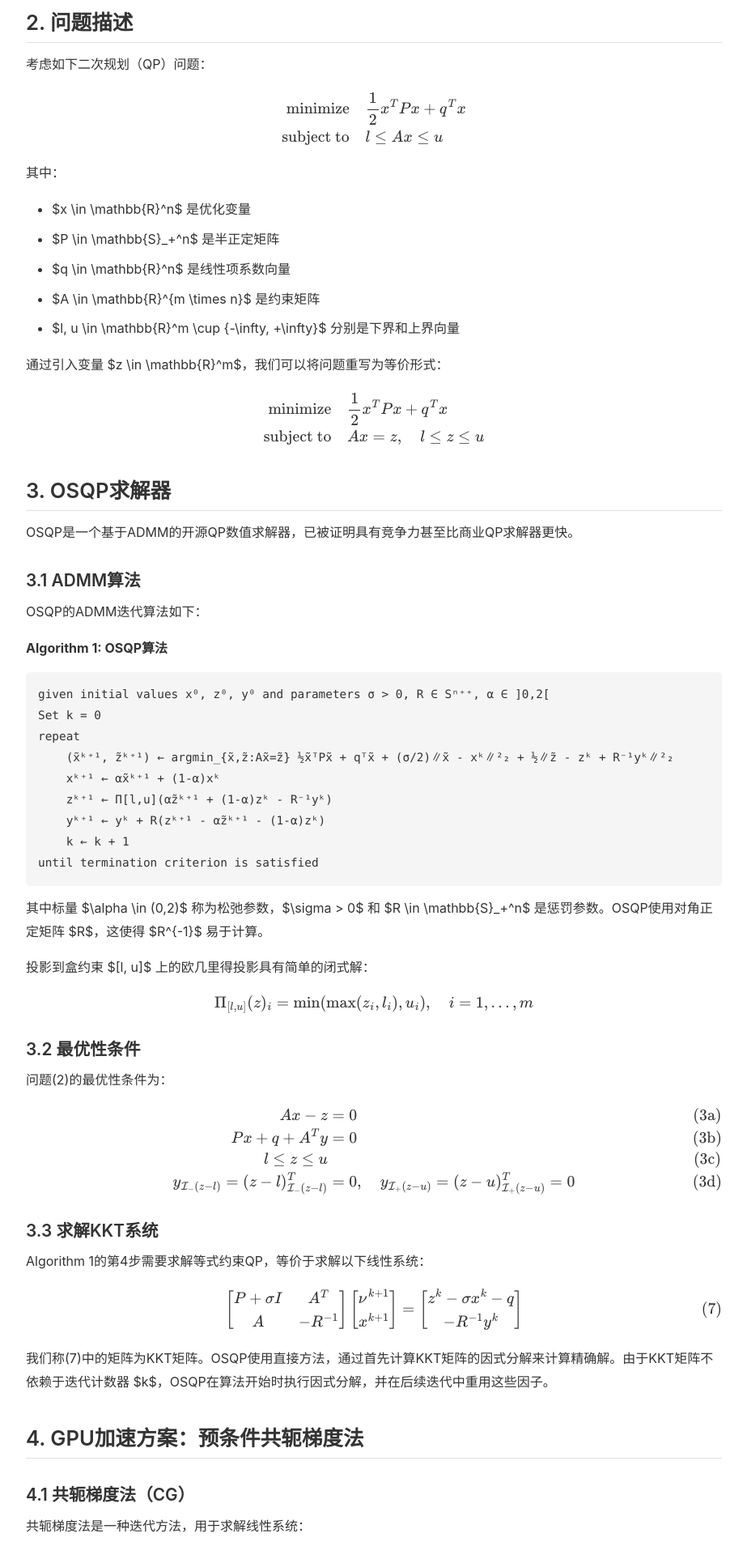
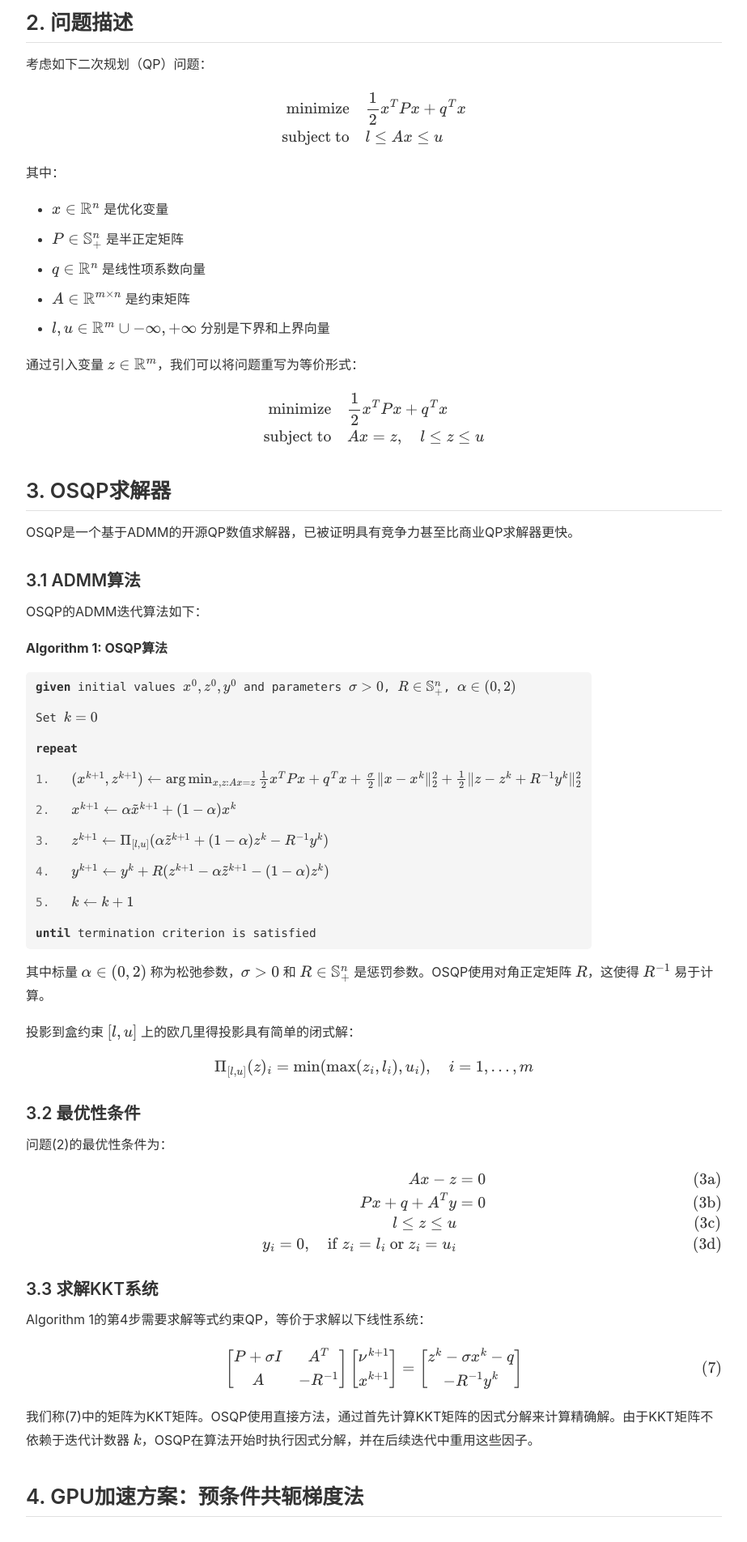
Before and after one commit to Zhang-chengqi/My_Homepage, a Jekyll site: the page built from _posts/2026-05-10-gpu-accelerated-admm-osqp.md, in a window 1280 px wide. Shown: the part 729-2633 px from the top of the page at 81% size, without its empty margins (178-1101 px from the left). Built offline with Jekyll 4.4.1, drawn with Linux system fonts in a browser that asks for light colours; formulas are drawn with MathJax 3; some of the changed text lies outside the part shown.

Commit message:
Update MathJax to v3, fix all formulas, add algorithm table styles, remove description

````diff
--- a/_layouts/default.html
+++ b/_layouts/default.html
@@ -5,7 +5,31 @@
     <meta name="viewport" content="width=device-width, initial-scale=1.0">
     <title>{{ page.title | default: site.title }}</title>
     <link rel="stylesheet" href="/assets/css/style.css">
-    <script src="https://cdnjs.cloudflare.com/ajax/libs/mathjax/2.7.7/MathJax.js?config=TeX-MML-AM_CHTML"></script>
+    <script>
+    window.MathJax = {
+        tex: {
+            inlineMath: [['$', '$'], ['\\(', '\\)']],
+            displayMath: [['$$', '$$'], ['\\[', '\\]']],
+            processEscapes: true,
+            packages: {'[+]': ['ams', 'configmacros', 'noundefine']}
+        },
+        options: {
+            ignoreHtmlClass: 'tex2jax_ignore'
+        },
+        svg: {
+            fontCache: 'global'
+        },
+        startup: {
+            ready: () => {
+                MathJax.startup.defaultReady();
+                MathJax.startup.promise.then(() => {
+                    console.log('MathJax loaded successfully');
+                });
+            }
+        }
+    };
+    </script>
+    <script src="https://cdn.jsdelivr.net/npm/mathjax@3/es5/tex-mml-chtml.js" async></script>
 </head>
 <body id="top">
     <header class="site-header">
--- a/_posts/2026-05-10-gpu-accelerated-admm-osqp.md
+++ b/_posts/2026-05-10-gpu-accelerated-admm-osqp.md
@@ -24,12 +23,10 @@ categories:
 
 考虑如下二次规划（QP）问题：
 
-$$
-\begin{align}
-\text{minimize} \quad & \frac{1}{2}x^TPx + q^Tx \\
+$$\begin{align}
+\text{minimize} \quad & \frac{1}{2}x^T P x + q^T x \\
 \text{subject to} \quad & l \leq Ax \leq u
-\end{align}
-$$
+\end{align}$$
 
 其中：
 - $x \in \mathbb{R}^n$ 是优化变量
@@ -40,12 +37,10 @@ $$
 
 通过引入变量 $z \in \mathbb{R}^m$，我们可以将问题重写为等价形式：
 
-$$
-\begin{align}
-\text{minimize} \quad & \frac{1}{2}x^TPx + q^Tx \\
+$$\begin{align}
+\text{minimize} \quad & \frac{1}{2}x^T P x + q^T x \\
 \text{subject to} \quad & Ax = z, \quad l \leq z \leq u
-\end{align}
-$$
+\end{align}$$
 
 ## 3. OSQP求解器
 
@@ -57,46 +52,40 @@ OSQP的ADMM迭代算法如下：
 
 **Algorithm 1: OSQP算法**
 
-```
-given initial values x⁰, z⁰, y⁰ and parameters σ > 0, R ∈ Sⁿ⁺⁺, α ∈ ]0,2[
-Set k = 0
-repeat
-    (x̃ᵏ⁺¹, z̃ᵏ⁺¹) ← argmin_{x̃,z̃:Ax̃=z̃} ½x̃ᵀPx̃ + qᵀx̃ + (σ/2)∥x̃ - xᵏ∥²₂ + ½∥z̃ - zᵏ + R⁻¹yᵏ∥²₂
-    xᵏ⁺¹ ← αx̃ᵏ⁺¹ + (1-α)xᵏ
-    zᵏ⁺¹ ← Π[l,u](αz̃ᵏ⁺¹ + (1-α)zᵏ - R⁻¹yᵏ)
-    yᵏ⁺¹ ← yᵏ + R(zᵏ⁺¹ - αz̃ᵏ⁺¹ - (1-α)zᵏ)
-    k ← k + 1
-until termination criterion is satisfied
-```
+<table class="algorithm">
+<tr><td colspan="2"><strong>given</strong> initial values $x^0, z^0, y^0$ and parameters $\sigma > 0$, $R \in \mathbb{S}_+^n$, $\alpha \in (0,2)$</td></tr>
+<tr><td colspan="2">Set $k = 0$</td></tr>
+<tr><td colspan="2"><strong>repeat</strong></td></tr>
+<tr><td class="indent">1.</td><td>$(x^{k+1}, z^{k+1}) \leftarrow \arg\min_{x,z:Ax=z} \frac{1}{2}x^T P x + q^T x + \frac{\sigma}{2}\|x - x^k\|_2^2 + \frac{1}{2}\|z - z^k + R^{-1}y^k\|_2^2$</td></tr>
+<tr><td class="indent">2.</td><td>$x^{k+1} \leftarrow \alpha \tilde{x}^{k+1} + (1-\alpha)x^k$</td></tr>
+<tr><td class="indent">3.</td><td>$z^{k+1} \leftarrow \Pi_{[l,u]}(\alpha \tilde{z}^{k+1} + (1-\alpha)z^k - R^{-1}y^k)$</td></tr>
+<tr><td class="indent">4.</td><td>$y^{k+1} \leftarrow y^k + R(z^{k+1} - \alpha \tilde{z}^{k+1} - (1-\alpha)z^k)$</td></tr>
+<tr><td class="indent">5.</td><td>$k \leftarrow k + 1$</td></tr>
+<tr><td colspan="2"><strong>until</strong> termination criterion is satisfied</td></tr>
+</table>
 
 其中标量 $\alpha \in (0,2)$ 称为松弛参数，$\sigma > 0$ 和 $R \in \mathbb{S}_+^n$ 是惩罚参数。OSQP使用对角正定矩阵 $R$，这使得 $R^{-1}$ 易于计算。
 
 投影到盒约束 $[l, u]$ 上的欧几里得投影具有简单的闭式解：
 
-$$
-\Pi_{[l,u]}(z)_i = \min(\max(z_i, l_i), u_i), \quad i = 1, \ldots, m
-$$
+$$\Pi_{[l,u]}(z)_i = \min(\max(z_i, l_i), u_i), \quad i = 1, \ldots, m$$
 
 ### 3.2 最优性条件
 
 问题(2)的最优性条件为：
 
-$$
-\begin{align}
+$$\begin{align}
 Ax - z &= 0 \tag{3a} \\
 Px + q + A^T y &= 0 \tag{3b} \\
 l \leq z \leq u \tag{3c} \\
-y_{\mathcal{I}_-(z-l)} = (z-l)_{\mathcal{I}_-(z-l)}^T &= 0, \quad y_{\mathcal{I}_+(z-u)} = (z-u)_{\mathcal{I}_+(z-u)}^T = 0 \tag{3d}
-\end{align}
-$$
+y_i = 0, \quad \text{if } z_i = l_i \text{ or } z_i = u_i \tag{3d}
+\end{align}$$
 
 ### 3.3 求解KKT系统
 
 Algorithm 1的第4步需要求解等式约束QP，等价于求解以下线性系统：
 
-$$
-\begin{bmatrix} P + \sigma I & A^T \\ A & -R^{-1} \end{bmatrix} \begin{bmatrix} \nu^{k+1} \\ x^{k+1} \end{bmatrix} = \begin{bmatrix} z^k - \sigma x^k - q \\ -R^{-1}y^k \end{bmatrix} \tag{7}
-$$
+$$\begin{bmatrix} P + \sigma I & A^T \\ A & -R^{-1} \end{bmatrix} \begin{bmatrix} \nu^{k+1} \\ x^{k+1} \end{bmatrix} = \begin{bmatrix} z^k - \sigma x^k - q \\ -R^{-1}y^k \end{bmatrix} \tag{7}$$
 
 我们称(7)中的矩阵为KKT矩阵。OSQP使用直接方法，通过首先计算KKT矩阵的因式分解来计算精确解。由于KKT矩阵不依赖于迭代计数器 $k$，OSQP在算法开始时执行因式分解，并在后续迭代中重用这些因子。
 
@@ -106,87 +95,69 @@ $$
 
 共轭梯度法是一种迭代方法，用于求解线性系统：
 
-$$
-Kx = b \tag{10}
-$$
+$$Kx = b \tag{10}$$
 
 其中 $K \in \mathbb{S}_+^n$ 是对称正定矩阵。该方法最多在 $n$ 次迭代内计算出线性系统的解。
 
 求解(10)等价于求解以下无约束优化问题：
 
-$$
-\text{minimize} \quad f(x) := \frac{1}{2}x^T Kx - b^T x
-$$
+$$\text{minimize} \quad f(x) := \frac{1}{2}x^T Kx - b^T x$$
 
 ### 4.1.1 共轭方向
 
 一组非零向量 $\{p_0, \ldots, p_{n-1}\}$ 称为关于 $K$ 共轭的，如果：
 
-$$
-p_i^T K p_j = 0, \quad \forall i \neq j
-$$
+$$p_i^T K p_j = 0, \quad \forall i \neq j$$
 
 沿共轭方向 $p_k$ 进行逐次最小化：
 
-$$
-\alpha_k = \arg\min_{\alpha} f(x_k + \alpha p_k) \tag{11a}
-$$
+$$\alpha_k = \arg\min_{\alpha} f(x_k + \alpha p_k) \tag{11a}$$
 
 更新解：
 
-$$
-x_{k+1} = x_k + \alpha_k p_k \tag{11b}
-$$
+$$x_{k+1} = x_k + \alpha_k p_k \tag{11b}$$
 
 ### 4.1.2 预条件共轭梯度法（PCG）
 
 **Algorithm 3: PCG方法**
 
-```
-Require: initial value x⁰, preconditioner M
-1: r⁰ ← Kx⁰ - b, y⁰ ← M⁻¹r⁰, p⁰ ← -y⁰
-2: Set k = 0
-3: while ∥rᵏ∥ > ε∥b∥ do
-4:     αᵏ ← -(rᵏ)ᵀyᵏ / (pᵏ)ᵀKpᵏ
-5:     xᵏ⁺¹ ← xᵏ + αᵏpᵏ
-6:     rᵏ⁺¹ ← rᵏ + αᵏKpᵏ
-7:     yᵏ⁺¹ ← M⁻¹rᵏ⁺¹
-8:     βᵏ⁺¹ ← (rᵏ⁺¹)ᵀyᵏ⁺¹ / (rᵏ)ᵀyᵏ
-9:     pᵏ⁺¹ ← -yᵏ⁺¹ + βᵏ⁺¹pᵏ
-10:    k ← k + 1
-11: end while
-```
+<table class="algorithm">
+<tr><td colspan="2"><strong>Require:</strong> initial value $x^0$, preconditioner $M$</td></tr>
+<tr><td class="indent">1.</td><td>$r^0 \leftarrow Kx^0 - b, y^0 \leftarrow M^{-1}r^0, p^0 \leftarrow -y^0$</td></tr>
+<tr><td class="indent">2.</td><td>Set $k = 0$</td></tr>
+<tr><td colspan="2"><strong>while</strong> $\|r^k\| > \varepsilon \|b\|$ <strong>do</strong></td></tr>
+<tr><td class="indent">3.</td><td>$\alpha^k \leftarrow -\frac{(r^k)^T y^k}{(p^k)^T K p^k}$</td></tr>
+<tr><td class="indent">4.</td><td>$x^{k+1} \leftarrow x^k + \alpha^k p^k$</td></tr>
+<tr><td class="indent">5.</td><td>$r^{k+1} \leftarrow r^k + \alpha^k K p^k$</td></tr>
+<tr><td class="indent">6.</td><td>$y^{k+1} \leftarrow M^{-1} r^{k+1}$</td></tr>
+<tr><td class="indent">7.</td><td>$\beta^{k+1} \leftarrow \frac{(r^{k+1})^T y^{k+1}}{(r^k)^T y^k}$</td></tr>
+<tr><td class="indent">8.</td><td>$p^{k+1} \leftarrow -y^{k+1} + \beta^{k+1} p^k$</td></tr>
+<tr><td class="indent">9.</td><td>$k \leftarrow k + 1$</td></tr>
+<tr><td colspan="2"><strong>end while</strong></td></tr>
+</table>
 
 ### 4.2 缩减KKT系统
 
 从(7)中消去 $\nu^{k+1}$，得到缩减KKT系统：
 
-$$
-(P + \sigma I + \rho\bar{I}A^TA)\tilde{x}^{k+1} = \sigma x^k - q + A^T(\rho\bar{z}^k - y^k) \tag{14}
-$$
+$$(P + \sigma I + \bar{\rho} A^T A)\tilde{x}^{k+1} = \sigma x^k - q + A^T(\bar{\rho}z^k - y^k) \tag{14}$$
 
 注意上述系数矩阵不必显式形成。矩阵-向量积：
 
-$$
-r \leftarrow (P + \sigma I + \rho\bar{I}A^TA)x
-$$
+$$r \leftarrow (P + \sigma I + \bar{\rho} A^T A)x$$
 
 可以通过以下方式计算：
 
-$$
-\begin{aligned}
-z &\leftarrow \rho\bar{A}x \\
+$$\begin{aligned}
+z &\leftarrow \bar{\rho} A x \\
 r &\leftarrow Px + \sigma x + A^T z
-\end{aligned}
-$$
+\end{aligned}$$
 
 ### 4.3 预条件子
 
 我们使用Jacobi预条件子，求解 $My = r$ 相当于简单的对角矩阵-向量乘积。Jacobi预条件子对(14)的对角线可计算为：
 
-$$
-\text{diag}(M) = \text{diag}(P) + \sigma \mathbf{1} + \rho\bar{I} \cdot \text{diag}(A^TA)
-$$
+$$\text{diag}(M) = \text{diag}(P) + \sigma \mathbf{1} + \bar{\rho} \cdot \text{diag}(A^T A)$$
 
 ### 4.4 参数更新
 
@@ -196,9 +167,7 @@ cuOSQP每10次迭代更新 $\bar{\rho}$，这有助于减少ADMM迭代总数。
 
 PCG方法的解无需精确完成Algorithm 1的收敛。我们使用基于ADMM残差的自适应终止准则：
 
-$$
-\varepsilon \leftarrow \max\left(\lambda \sqrt{\|r_{\text{prim}}^k\|_\infty \|r_{\text{dual}}^k\|_\infty}, \varepsilon_{\min}\right)
-$$
+$$\varepsilon \leftarrow \max\left(\lambda \sqrt{\|r_{\text{prim}}^k\|_\infty \|r_{\text{dual}}^k\|_\infty}, \varepsilon_{\min}\right)$$
 
 其中 $r_{\text{prim}}^k$ 和 $r_{\text{dual}}^k$ 是缩放后的原始和对偶残差。参数 $\lambda \in (0,1)$ 确保 $\varepsilon$ 始终低于原始和对偶残差的几何均值。
 
@@ -214,9 +183,7 @@ COO格式是最简单的稀疏矩阵格式之一。它存储三个数组：Value
 
 例如，矩阵：
 
-$$
-A = \begin{bmatrix} 1 & 0 & 0 & 0 & 4 \\ 0 & 5 & 1 & 0 & 0 \\ 0 & 2 & 0 & 0 & 1 \\ 7 & 0 & 1 & 0 & 0 \end{bmatrix}
-$$
+$$A = \begin{bmatrix} 1 & 0 & 0 & 0 & 4 \\ 0 & 5 & 1 & 0 & 0 \\ 0 & 2 & 0 & 0 & 1 \\ 7 & 0 & 1 & 0 & 0 \end{bmatrix}$$
 
 的COO表示为：
 
@@ -307,18 +270,6 @@ cuOSQP使用NVIDIA提供的CUDA库：
 - 对于大规模问题实例，cuOSQP显著更快
 - 最大加速比达到270倍（Equality类问题）
 - SVM类问题的加速比为107倍
-
-```
-表：OSQP与cuOSQP性能对比（典型结果）
-
-问题类别    | 最大加速比 | OSQP最大运行时间 | cuOSQP运行时间
-------------|------------|------------------|----------------
-Equality    | 270倍      | 6.5分钟          | 1.4秒
-SVM         | 107倍      | 5.6分钟          | 3.2秒
-Lasso       | 50倍       | 4.2分钟          | 5秒
-Portfolio   | 30倍       | 3分钟            | 6秒
-Control     | 15倍       | 2分钟            | 8秒
-```
 
 ### 6.4 浮点精度影响
 
--- a/assets/css/style.css
+++ b/assets/css/style.css
@@ -320,3 +320,34 @@ th {
         padding: 0 15px;
     }
 }
+
+table.algorithm {
+    width: auto;
+    margin: 1em 0;
+    border-collapse: collapse;
+    font-family: "SF Mono", Monaco, Consolas, monospace;
+    font-size: 0.9em;
+    background: var(--code-bg);
+    border-radius: 5px;
+}
+
+table.algorithm td {
+    border: none;
+    padding: 6px 12px;
+    text-align: left;
+}
+
+table.algorithm td.indent {
+    width: 30px;
+    text-align: right;
+    padding-right: 15px;
+    color: var(--secondary-text);
+}
+
+table.algorithm tr:first-child td {
+    border-top: none;
+}
+
+table.algorithm tr:last-child td {
+    border-bottom: none;
+}
````
Also changed, not shown: other parts of _posts/2026-05-10-gpu-accelerated-admm-osqp.md (+2 -7 lines).
